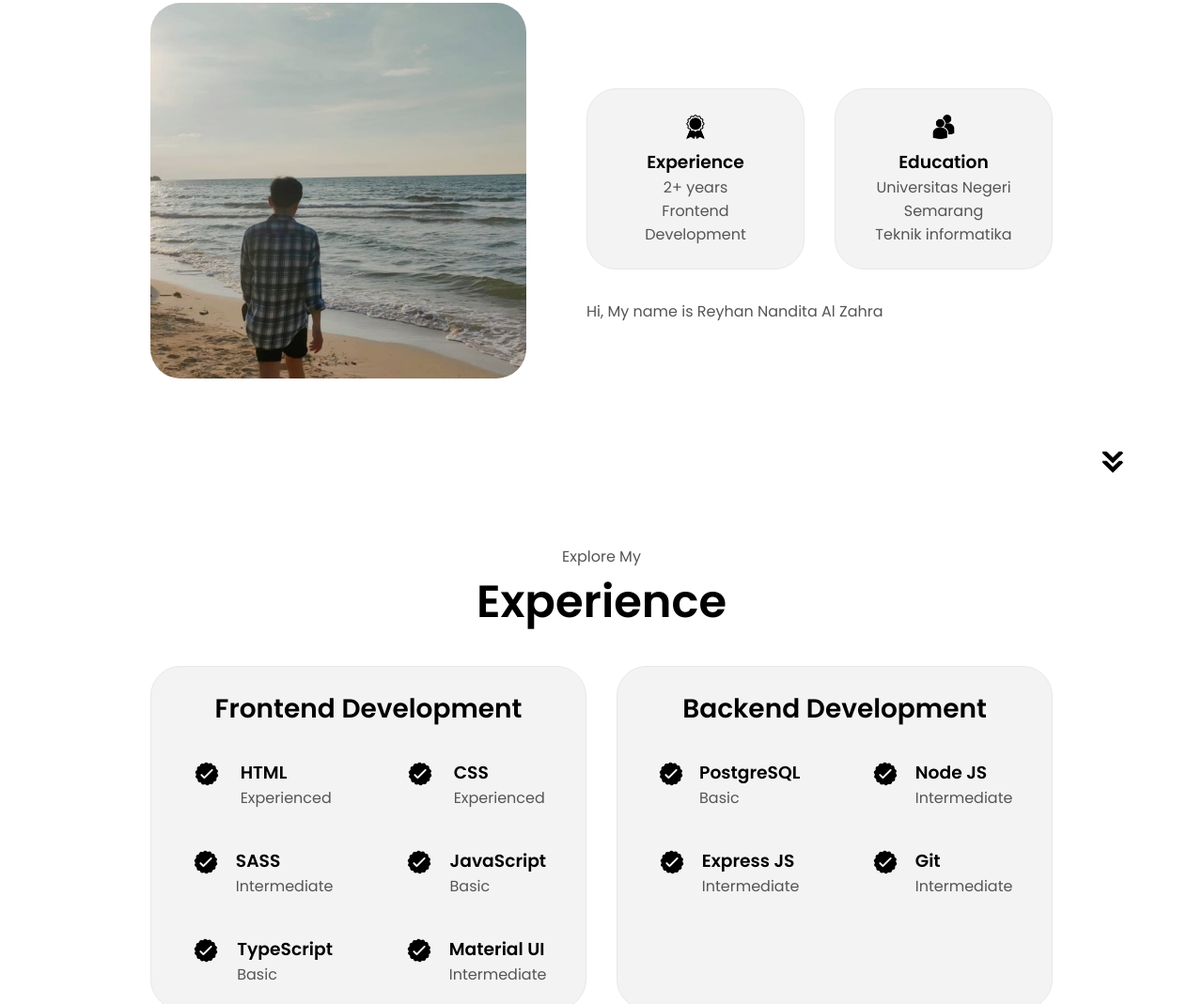
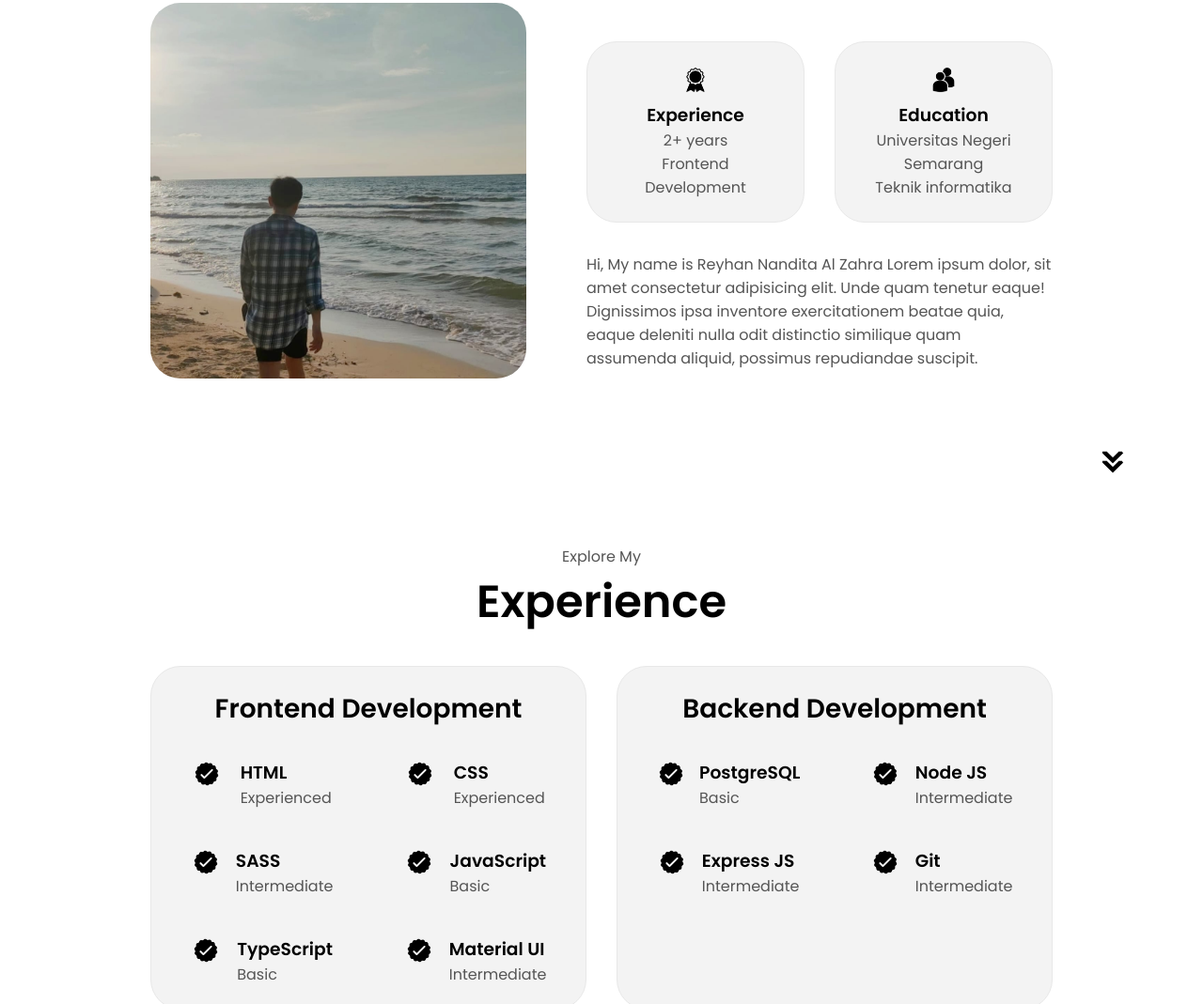
Before and after one commit to alzahrareyhan/portofolio-reyhannanditaalzahra, a plain HTML site: page index.html in a window 1280 px wide. Shown: the part 1116-2185 px from the top of the page at 94% size. Drawn offline with Linux system fonts and the light colour scheme.

Commit message:
First Commit

```diff
--- a/index.html
+++ b/index.html
@@ -106,6 +106,7 @@
           <div class="text-container">
             <p>
               Hi, My name is Reyhan Nandita Al Zahra
+              Lorem ipsum dolor, sit amet consectetur adipisicing elit. Unde quam tenetur eaque! Dignissimos ipsa inventore exercitationem beatae quia, eaque deleniti nulla odit distinctio similique quam assumenda aliquid, possimus repudiandae suscipit.
             </p>
           </div>
         </div>
```
